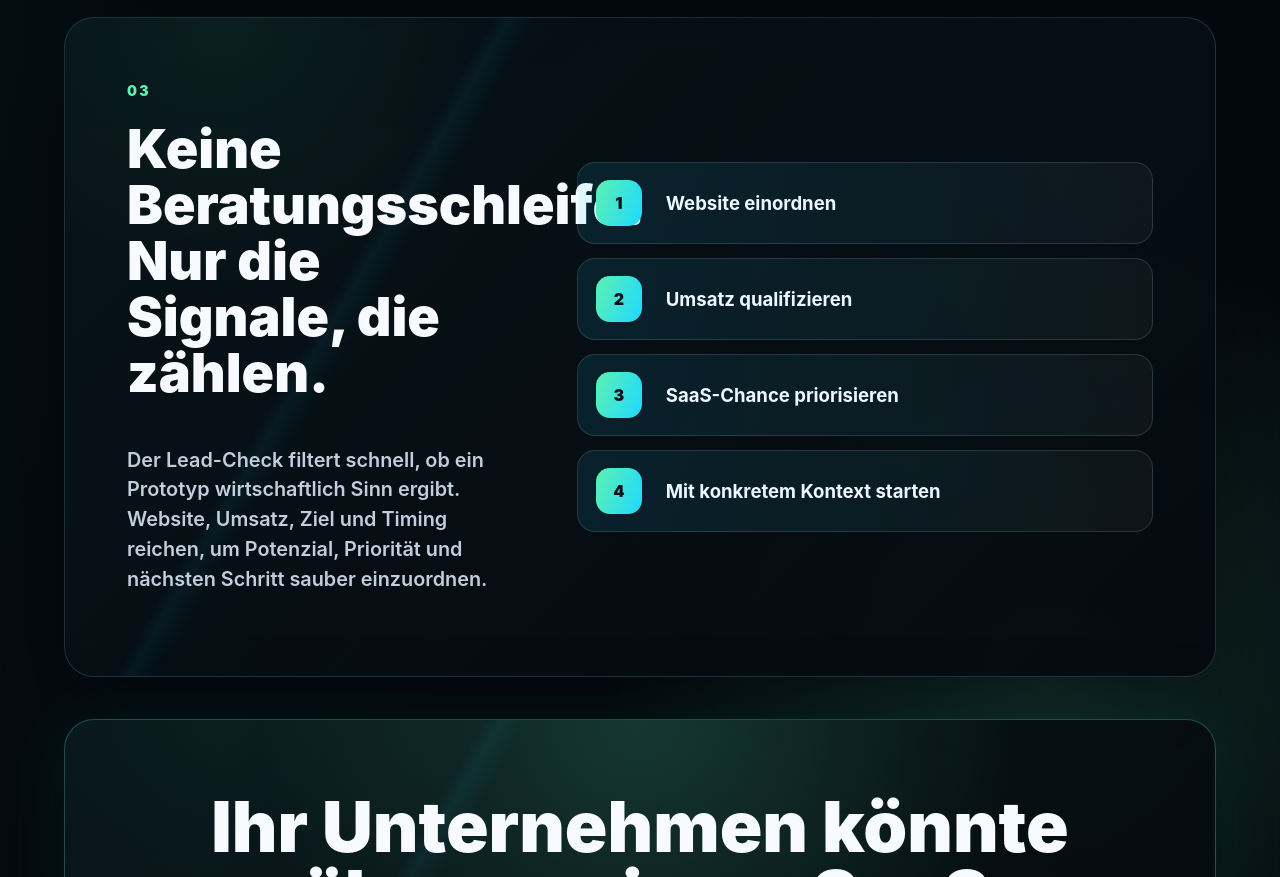
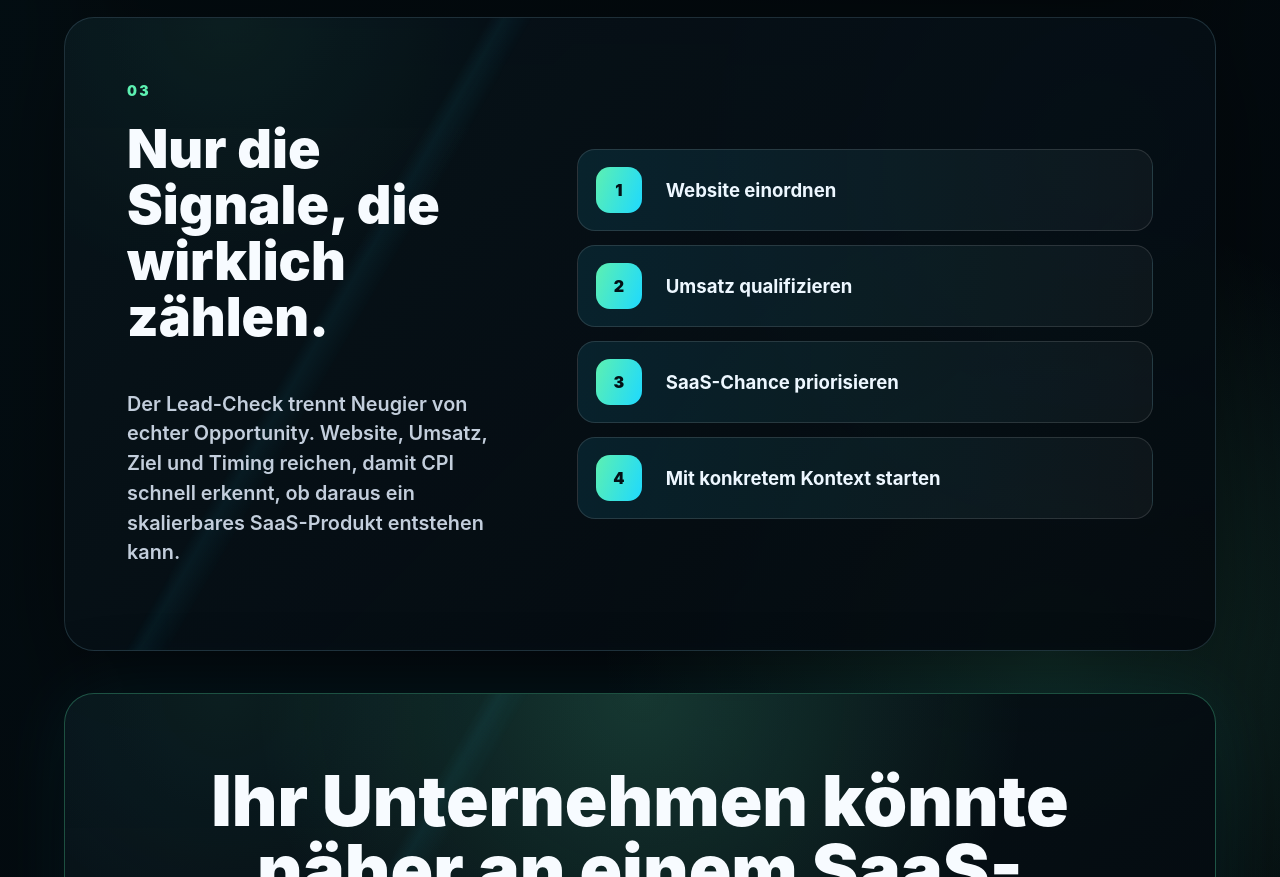
Before and after one commit to janjgit/cpi-lead-funnel, a plain HTML site: page index.html in a window 1280 px wide. Shown: the part 3300-4177 px from the top of the page. Drawn offline with Linux system fonts and the light colour scheme.

Commit message:
Revise heading and paragraph in home-block
Updated the heading and modified the paragraph text to clarify the purpose of the Lead Check.

```diff
--- a/index.html
+++ b/index.html
@@ -166,11 +166,11 @@
           <div class="home-block process-block">
             <div class="process-copy">
               <span class="step-mark">03</span>
-              <h2>Keine Beratungsschleife. Nur die Signale, die zählen.</h2>
+              <h2>Nur die Signale, die wirklich zählen.</h2>
               <p>
-                Der Lead-Check filtert schnell, ob ein Prototyp wirtschaftlich Sinn
-                ergibt. Website, Umsatz, Ziel und Timing reichen, um Potenzial,
-                Priorität und nächsten Schritt sauber einzuordnen.
+                Der Lead-Check trennt Neugier von echter Opportunity. Website,
+                Umsatz, Ziel und Timing reichen, damit CPI schnell erkennt, ob
+                daraus ein skalierbares SaaS-Produkt entstehen kann.
               </p>
             </div>
             <div class="process-steps">
```
